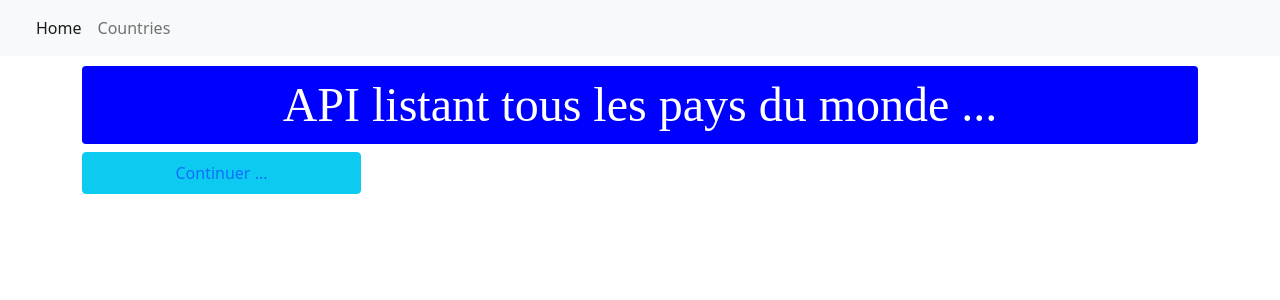
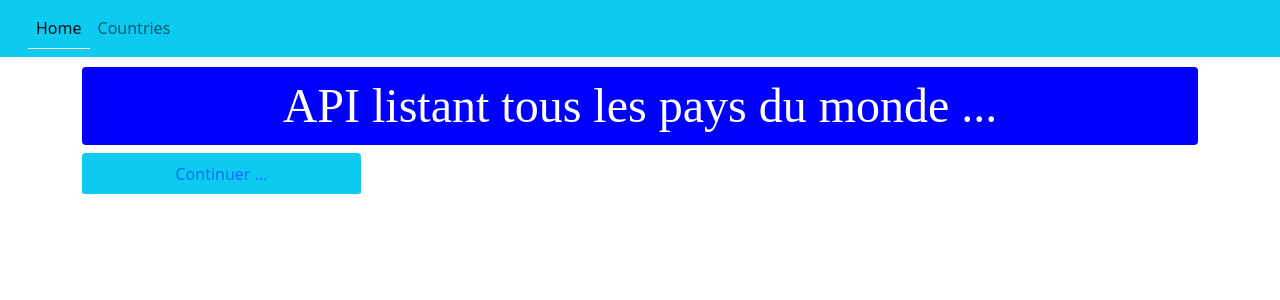
Before and after one commit to Lugdu84/countryOfWordWithApi, a React (Create React App) app: page / in a window 1280 px wide. Shown: the top 300 px of the page. Built offline with nearby package versions, Linux system fonts and the light colour scheme; a web font is replaced by a local one.

Commit message:
add and update error404 pages

```diff
--- a/src/App.js
+++ b/src/App.js
@@ -2,13 +2,14 @@ import './App.scss';
 import CountriesManager from './containers/CountriesManager/CountriesManager';
 import {Routes, Route, useParams} from "react-router-dom";
 import HomePage from './routes/HomePage';
+import Error404 from './routes/Error404';
 import CountryDetail from "./containers/CountryDetail/CountryDetail";
 
 
 function App() {
   return (
     <Routes>
-      <Route path='*' element={<NotFound />}/>
+      <Route path='*' element={<Error404 />}/>
       <Route path="/" element={<HomePage />} />
       <Route path="/countries" element={<CountriesManager />} />
       <Route path="/countries/:id" element={<Country/>} />
@@ -20,10 +21,6 @@ function Country() {
   return <CountryDetail name={params.id}/>
 }
 
-const NotFound = () => {
-  return (
-    <>Page Not Found !</>
-  );
-}
+
 
 export default App;
--- a/src/App.scss
+++ b/src/App.scss
@@ -1,2 +1,11 @@
 @import "~bootstrap/scss/bootstrap";
 @import url('https://fonts.googleapis.com/css2?family=Boogaloo&display=swap');
+
+
+.active {
+  border-bottom: 1px solid white;
+}
+
+.nav-link {
+  border-bottom-color: white;
+}
--- a/src/components/NavBar/NavBar.js
+++ b/src/components/NavBar/NavBar.js
@@ -5,7 +5,7 @@ import Nav from "react-bootstrap/Nav";
 import {NavLink} from "react-router-dom";
 
 const NavBar = (props) => (
-  <Navbar bg="light" expand="sm">
+  <Navbar bg="info" expand="sm">
     <Container fluid>
       <Navbar.Brand href="#"></Navbar.Brand>
       <Navbar.Toggle aria-controls="navbarScroll" />
--- /dev/null
+++ b/src/routes/Error404.js
@@ -0,0 +1,15 @@
+import Image from "react-bootstrap/esm/Image";
+import imgError from "../assets/error404.png";
+import TitreH1 from "../components/Titres/TitreH1/TitreH1";
+
+const Error404 = () => {
+  return (
+    <div className="container">
+      <TitreH1>La page demandée n'existe pas</TitreH1>
+      <Image src={imgError} alt="page inexistante"/>
+    </div>
+  );
+};
+
+
+export default Error404;
```
Also changed, not shown: src/assets/error404.png (added).
